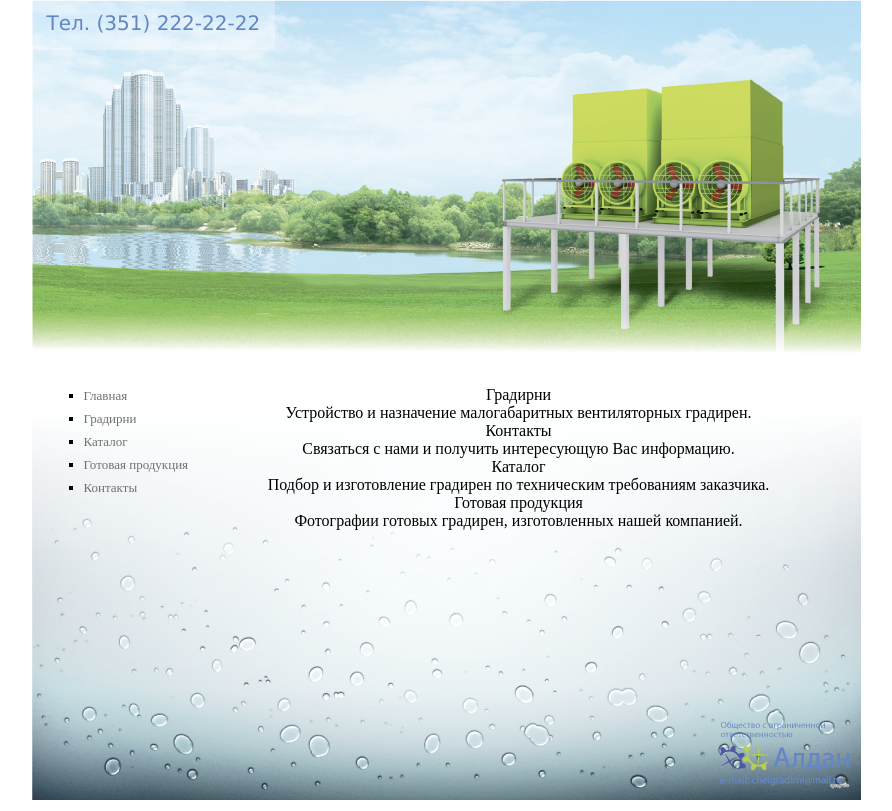
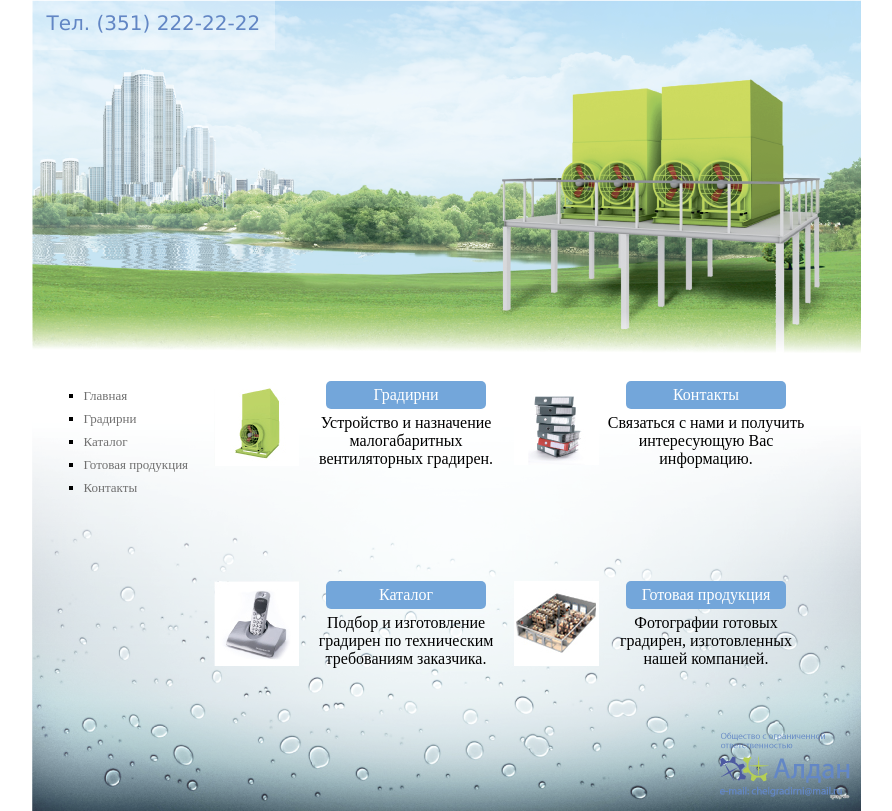
Before and after one commit to TanyuS/Gradirni, a plain HTML site: page index.html in a window 1280 px wide. Shown: the whole page, without its empty margins (194-1086 px from the left). Drawn offline with Linux system fonts and the light colour scheme.

Commit message:
right menu

```diff
--- a/index.html
+++ b/index.html
@@ -36,32 +36,48 @@
 
 				<div class="content-main__center">
 					<div class="navigation">
-						<div class="navigation__pic"></div>
-						<div class="navigation__button">
-							<span>Градирни</span>
+						<div class="navigation__pic">
+							<img src="images/navPic1.jpg">
 						</div>
-						<div class="navigation__description">Устройство и назначение малогабаритных вентиляторных градирен.</div>
+						<div class="navigation__desc">
+							<div class="navigation-desc__button">
+								<span>Градирни</span>
+							</div>
+							<div class="navigation-desc__text">Устройство и назначение малогабаритных вентиляторных градирен.</div>
+						</div>
 					</div>
 					<div class="navigation">
-						<div class="navigation__pic"></div>
-						<div class="navigation__button">
-							<span>Контакты</span>
+						<div class="navigation__pic">
+							<img src="images/navPic2.jpg">
 						</div>
-						<div class="navigation__description">Связаться с нами и получить интересующую Вас информацию.</div>
+						<div class="navigation__desc">
+							<div class="navigation-desc__button">
+								<span>Контакты</span>
+							</div>
+							<div class="navigation-desc__text">Связаться с нами и получить интересующую Вас информацию.</div>
+						</div>
 					</div>
 					<div class="navigation">
-						<div class="navigation__pic"></div>
-						<div class="navigation__button">
-							<span>Каталог</span>
+						<div class="navigation__pic">
+							<img src="images/navPic3.jpg">
 						</div>
-						<div class="navigation__description">Подбор и изготовление градирен по техническим требованиям заказчика.</div>
+						<div class="navigation__desc">
+							<div class="navigation-desc__button">
+								<span>Каталог</span>
+							</div>
+							<div class="navigation-desc__text">Подбор и изготовление градирен по техническим требованиям заказчика.</div>
+						</div>
 					</div>
 					<div class="navigation">
-						<div class="navigation__pic"></div>
-						<div class="navigation__button">
-							<span>Готовая продукция</span>
+						<div class="navigation__pic">
+							<img src="images/navPic4.jpg">
 						</div>
-						<div class="navigation__description">Фотографии готовых градирен, изготовленных нашей компанией.</div>
+						<div class="navigation__desc">
+							<div class="navigation-desc__button">
+								<span>Готовая продукция</span>
+							</div>
+							<div class="navigation-desc__text">Фотографии готовых градирен, изготовленных нашей компанией.</div>
+						</div>
 					</div>
 				</div>
 			</div>
--- a/style.css
+++ b/style.css
@@ -28,13 +28,13 @@ header {
 	position: relative;
 }
 .content__main {
-	display: table;
 	margin-top: 15px;
 	padding: 0 30px 30px;
 }
 .content-main__menu {
 	font-size: 13px;
-	display: table-cell;
+	float: left;
+	display: table;
 	text-align: left;
 	width: 152px;
 }
@@ -55,7 +55,7 @@ li {
 	text-decoration: underline;
 }
 .content-main__center {
-	display: table-cell;
+	display: table;
 	width: 610px;
 }
 .footer {
@@ -68,3 +68,31 @@ li {
 	height: 66px;
 	width: 132px;
 }
+.navigation {
+	display: table-cell;
+	float: left;
+	height: 200px;
+	width: 300px;
+}
+.navigation__pic {
+	float: left;
+	height: 85px;
+	width: 85px;
+}
+.navigation-desc__button {
+	background-color: #73A6DA;
+	border-radius: 5px;
+	color: #fff;
+	display: inline-block;
+	padding: 5px;
+	width: 150px;}
+.navigation-desc__button:hover {
+	background-color: #5F85BA;
+}
+.navigation__desc {
+	float: right;
+	width: 215px;
+}
+.navigation-desc__text {
+	padding: 5px;
+}
```
Also changed, not shown: images/navPic1.jpg (added), images/navPic2.jpg (added), images/navPic3.jpg (added), images/navPic4.jpg (added).
